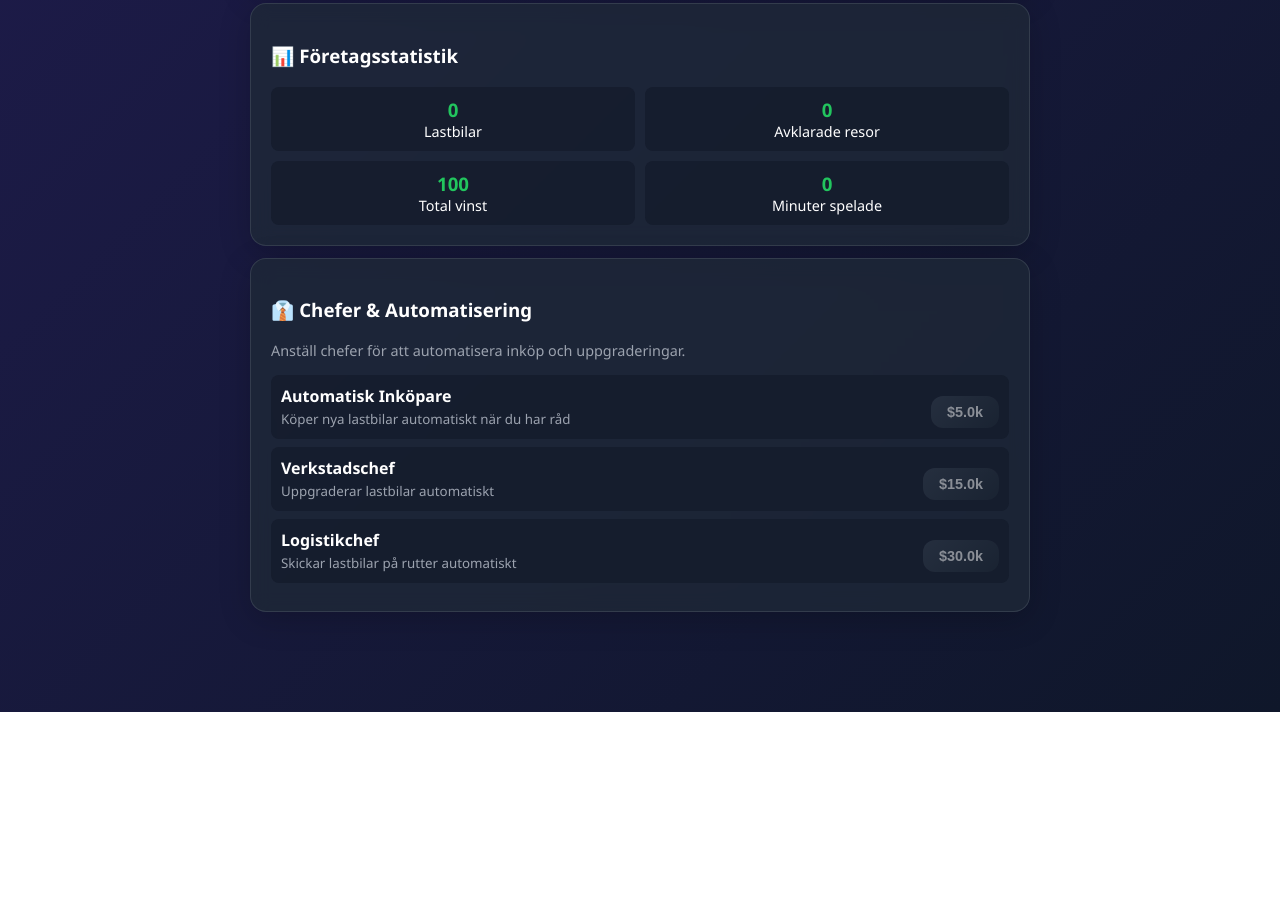
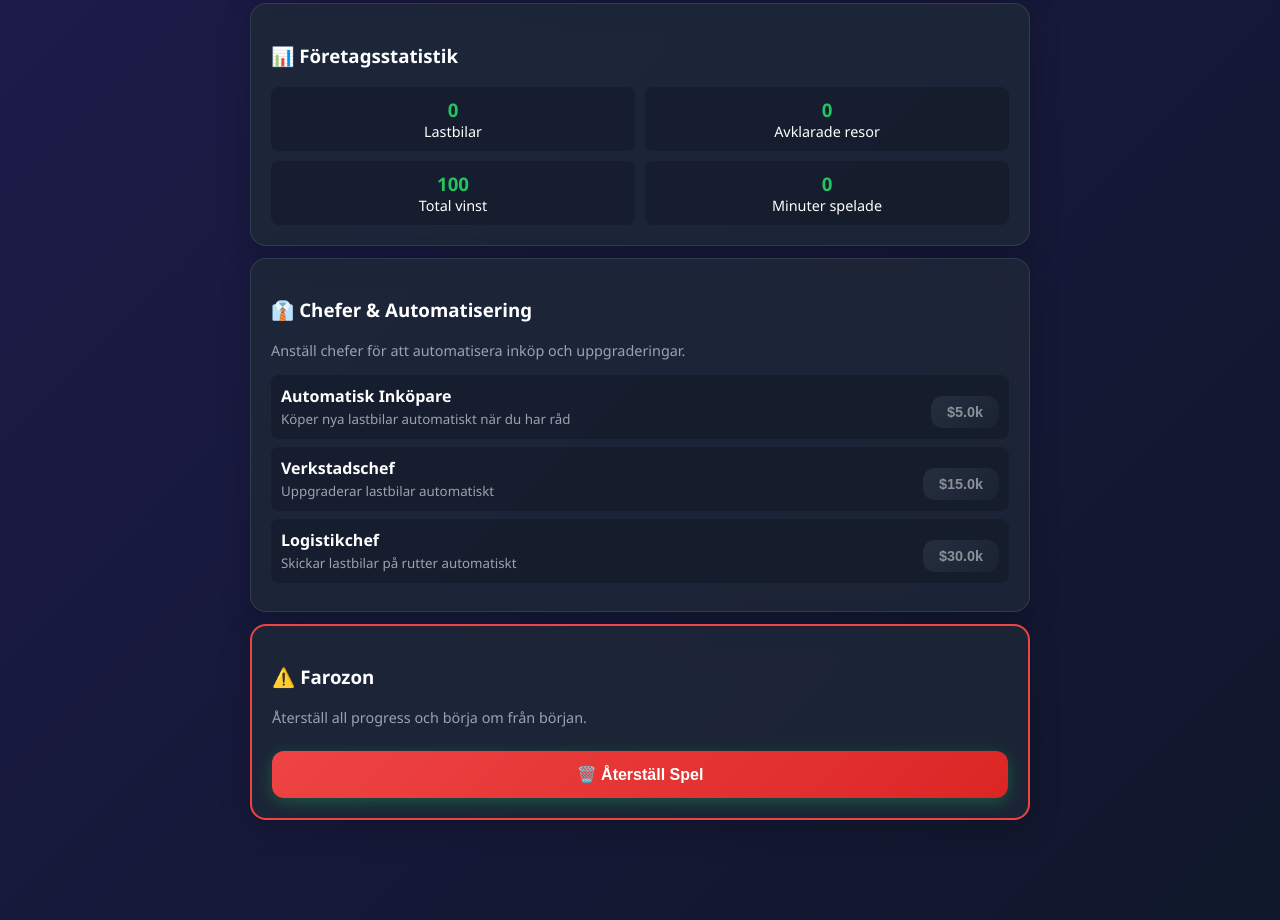
Before and after one commit to bambuuswe/truck-idle, a plain HTML site: page index.html in a window 1280 px wide. Shown: the part 2526-3446 px from the top of the page. Before the commit the page ends 3238 px from the top, so only its background shows below. Drawn offline with Linux system fonts and the light colour scheme.

Commit message:
Update index.html

```diff
--- a/index.html
+++ b/index.html
@@ -637,6 +637,16 @@ select {
   </p>
   <div id="managerSection"></div>
 </div>
+<!-- RESET SECTION -->
+<div class="card" style="border: 2px solid #ef4444;">
+  <h3>⚠️ Farozon</h3>
+  <p style="font-size:0.9em;color:#9ca3af;">
+    Återställ all progress och börja om från början.
+  </p>
+  <button onclick="resetGame()" style="background: linear-gradient(135deg, #ef4444, #dc2626);">
+    🗑️ Återställ Spel
+  </button>
+</div>
 
 </div>
 
@@ -1111,6 +1121,12 @@ function upgradeTruck(type) {
     saveGame();
   }
 }
+  function resetGame() {
+  if (confirm('Är du säker? All progress kommer försvinna för alltid!')) {
+    localStorage.removeItem('truckTycoonUltimate');
+    location.reload();
+  }
+}
 
 /* ==================== TRUCK MOVEMENT ==================== */
 function sendTruckOnRoute(truckType) {
```
